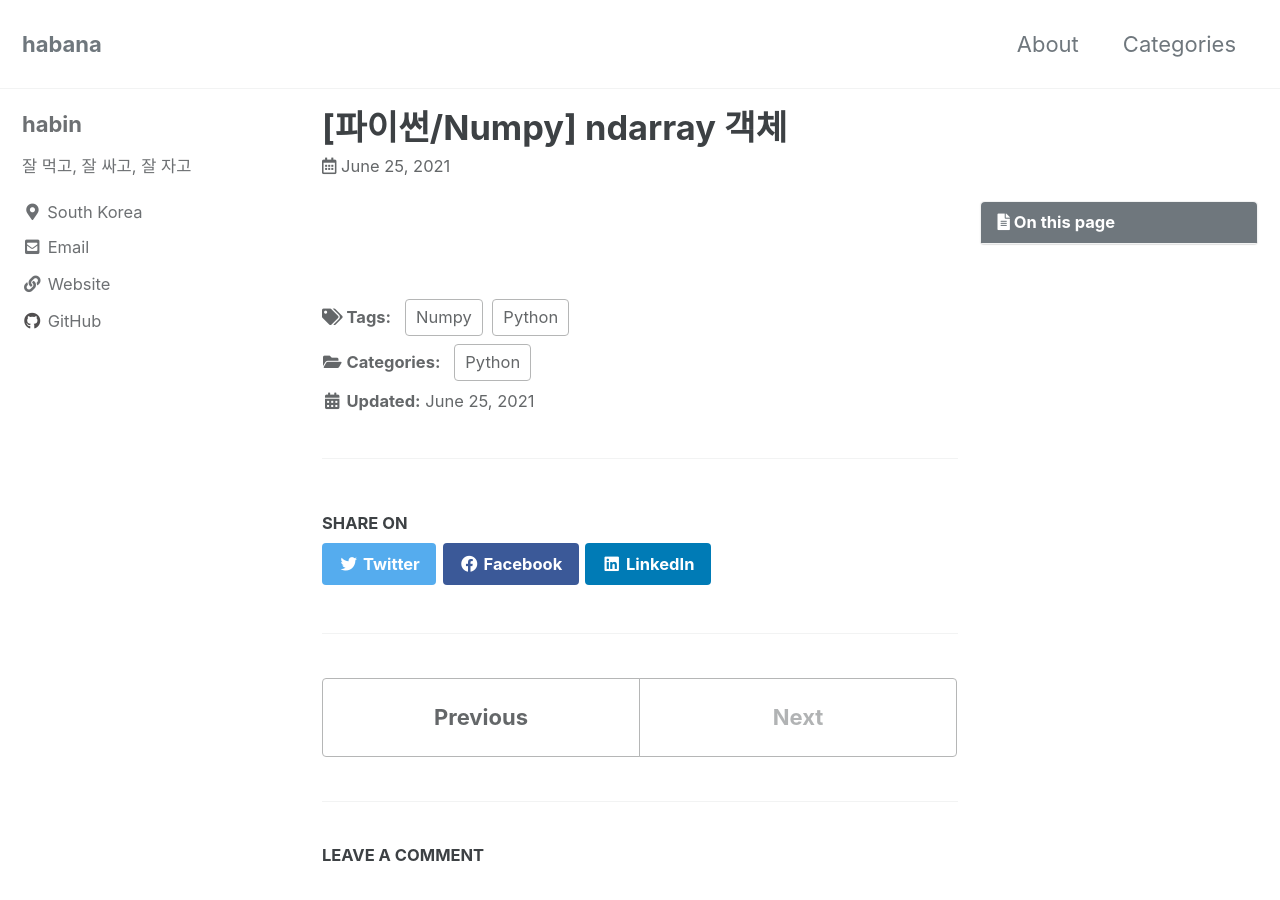
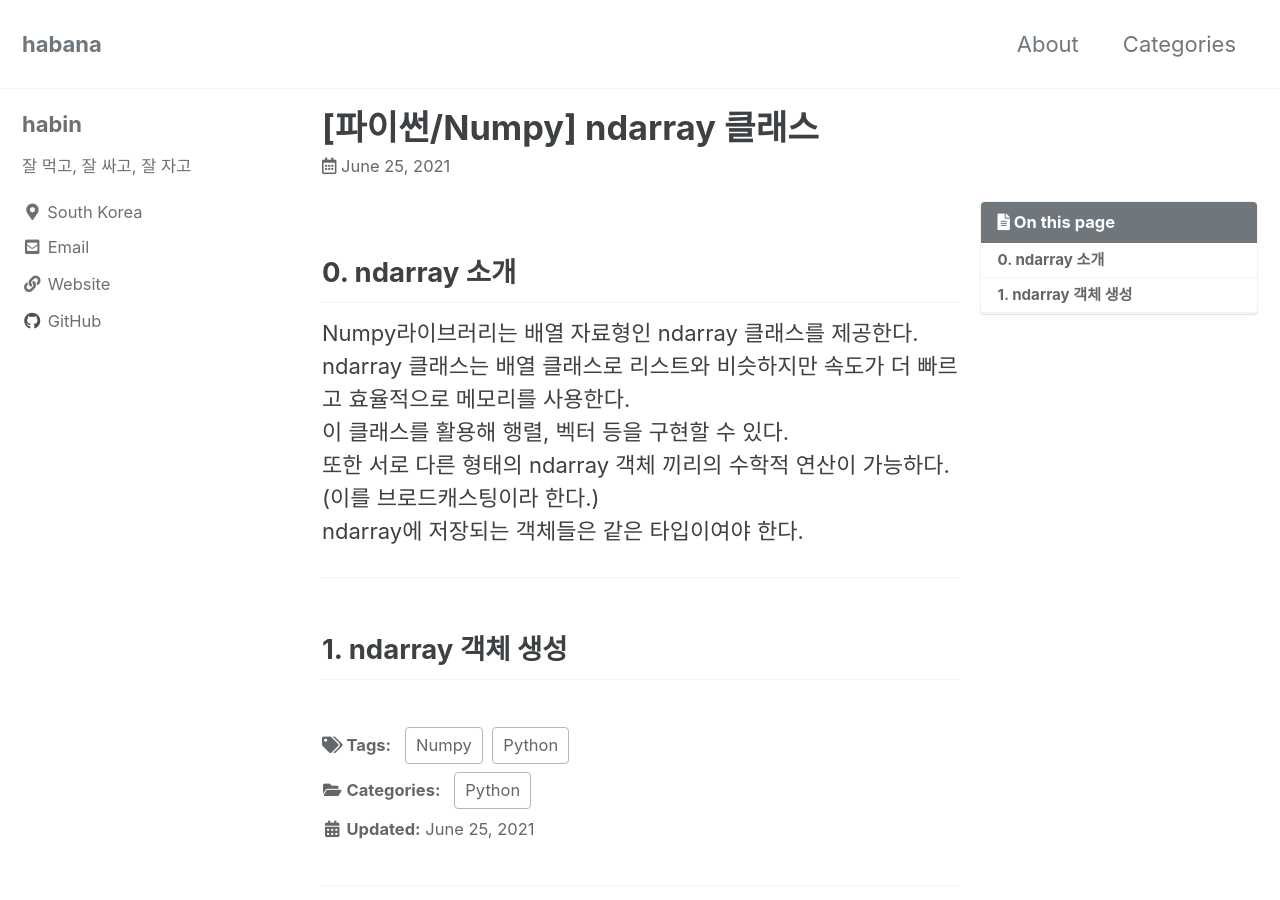
Before and after one commit to chb09876/chb09876.github.io, a Jekyll site: the page built from _posts/python/2021-06-25-ndarray.md, in a window 1280 px wide and 900 px high. Built offline with Jekyll 4.4.1, drawn with Linux system fonts in a browser that asks for light colours; cached includes are drawn as plain includes; comment, search, counter and statistics services are not loaded.

Commit message:
넘파이문서

```diff
--- a/_posts/python/2021-06-25-ndarray.md
+++ b/_posts/python/2021-06-25-ndarray.md
@@ -1,7 +1,7 @@
 ---
 last_modified_at: 2021-06-25-T14:30:22
-title: "[파이썬/Numpy] ndarray 객체"
-excerpt: "Numpy패키지의 ndarray 객체에 대해 알아본다."
+title: "[파이썬/Numpy] ndarray 클래스"
+excerpt: "Numpy의 ndarray 클래스에 대해 알아본다."
 
 categories:
   - Python
@@ -9,3 +9,15 @@ tags:
   - Python
   - Numpy
 ---
+
+## 0. ndarray 소개
+
+Numpy라이브러리는 배열 자료형인 ndarray 클래스를 제공한다.
+ndarray 클래스는 배열 클래스로 리스트와 비슷하지만 속도가 더 빠르고 효율적으로 메모리를 사용한다.
+이 클래스를 활용해 행렬, 벡터 등을 구현할 수 있다.
+또한 서로 다른 형태의 ndarray 객체 끼리의 수학적 연산이 가능하다.(이를 브로드캐스팅이라 한다.)
+ndarray에 저장되는 객체들은 같은 타입이여야 한다.
+
+---
+
+## 1. ndarray 객체 생성
```
